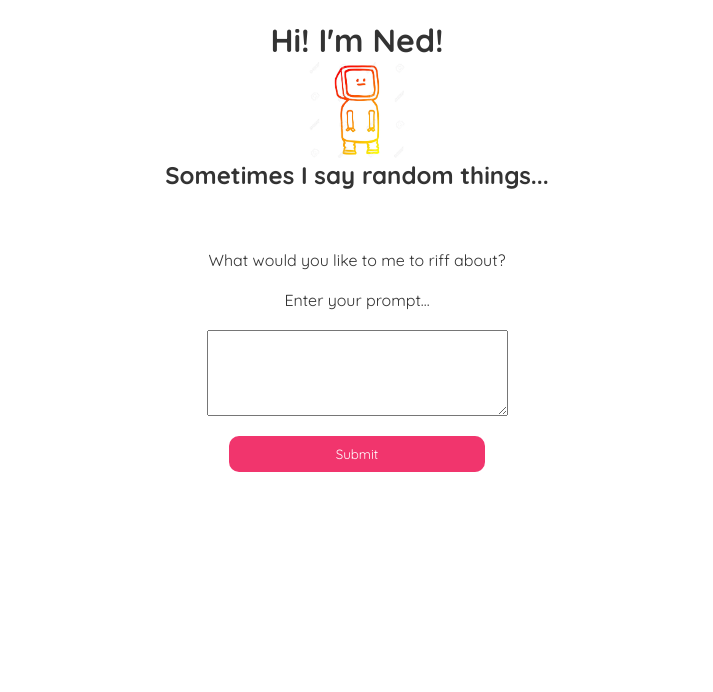
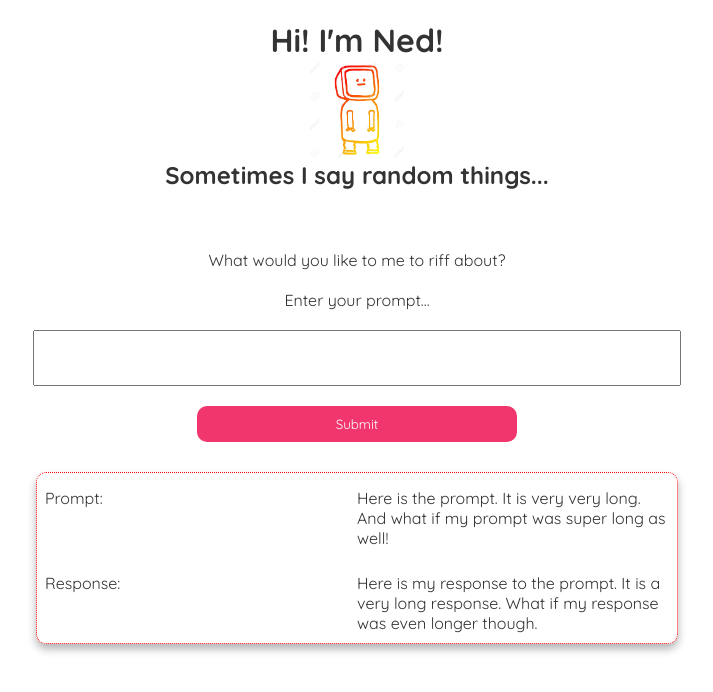
Before and after one commit to jonteal/fun-with-gpt-3, a React (Create React App) app in the folder shopify-challenge/: page / in a window 1280 px wide. Shown: the top 692 px of the page, without its empty margins (283-996 px from the left). Built offline with nearby package versions, Linux system fonts and the light colour scheme.

Commit message:
Additional CSS added to response card and prompt components.

```diff
--- a/shopify-challenge/src/App.js
+++ b/shopify-challenge/src/App.js
@@ -1,10 +1,14 @@
 import './App.css';
 import Prompt from './components/Prompt/Prompt';
+import ResponseCard from './components/ResponseCard/ResponseCard';
+import Responses from './components/Responses/Responses';
 
 function App() {
   return (
     <div className="App">
       <Prompt />
+      {/* <Responses /> */}
+      <ResponseCard />
     </div>
   );
 }
--- a/shopify-challenge/src/components/Prompt/Prompt.css
+++ b/shopify-challenge/src/components/Prompt/Prompt.css
@@ -21,12 +21,28 @@
     margin: 20px;
 }
 
+.prompt-form {
+    display: flex;
+    flex-direction: column;
+    justify-content: center;
+    align-items: center;
+    width: 50%;
+}
+
+.textbox {
+    width: 100%;
+    height: 50px;
+    font-size: 1.2rem;
+}
+
 .submit-button {
-    width: 20%;
+    width: 50%;
     margin-top: 20px;
+    margin-bottom: 20px;
     border-radius: 10px;
     border: none;
     background-color: #f1356d;
     color: white;
     padding: 10px;
+    cursor: pointer;
 }
--- a/shopify-challenge/src/components/Prompt/Prompt.jsx
+++ b/shopify-challenge/src/components/Prompt/Prompt.jsx
@@ -1,8 +1,46 @@
 import './Prompt.css';
 import Robot from '../../images/robot.jpg';
+import { useState } from 'react';
 
 
-const Prompt = () => {
+
+
+const Prompt = (props) => {
+    const [userInput, setUserInput] = useState('');
+
+
+    // const data = {
+    //     prompt: "Write a poem about a dog wearing skis",
+    //     temperature: 0.6,
+    //     max_tokens: 64,
+    //     top_p: 1,
+    //     frequency_penalty: 0,
+    //     presence_penalty: 0,
+    // };
+
+
+    // fetch("https://api.openai.com/v1/engines/text-curie-001/completions", {
+    //     method: "POST",
+    //     headers: {
+    //         "Content-Type": "application/json",
+    //         Authorization: `Bearer ${process.env.OPENAI_API_KEY}`,
+    //     },
+    //     body: JSON.stringify(data),
+    // });
+
+    const handleSubmit = (e) => {
+        e.preventDefault();
+
+        props.onSubmit({
+            id: Math.floor(Math.random() * 1000),
+            text: userInput
+        })
+    }
+
+    const handleChange = (e) => {
+        setUserInput(e.target.value);
+    };
+
     return(
         <>
             <div className="prompt-wrapper">
@@ -12,12 +50,22 @@ const Prompt = () => {
                 <p className='question-text'>What would you like to me to riff about?</p>
 
                 <p className='prompt-instruction'>Enter your prompt...</p>
-                <textarea name="textarea" rows="5" cols="40" className="textbox">
 
-                </textarea>
-                <button className="submit-button">
+                <form className="prompt-form" onSubmit={handleSubmit}>
+                    <input
+                        type="text"
+                        className="textbox"
+                        value={userInput}
+                        onChange={handleChange}
+                    />
+                <button
+                    className="submit-button"
+                >
                     Submit
                 </button>
+
+                </form>
+
             </div>
 
 
--- /dev/null
+++ b/shopify-challenge/src/components/ResponseCard/ResponseCard.css
@@ -0,0 +1,28 @@
+.response-card-wrapper {
+    display: flex;
+    justify-content: center;
+}
+
+.response-card-content {
+    border: 1px dotted red;
+    width: 50%;
+    margin: 10px;
+    border-radius: 10px;
+    box-shadow: 0px 5px 8px rgba(0, 0, 0, 0.3);
+}
+
+.prompt-container,
+.response-container {
+    display: flex;
+    flex-direction: row;
+    padding-top: 15px;
+    padding-left: 8px;
+    padding-right: 8px;
+    padding-bottom: 10px;
+    justify-content: space-between;
+}
+
+.left-side,
+.right-side {
+    width: 100%;
+}
--- /dev/null
+++ b/shopify-challenge/src/components/ResponseCard/ResponseCard.jsx
@@ -0,0 +1,30 @@
+import './ResponseCard.css';
+
+const ResponseCard = () => {
+    return (
+        <>
+            <div className="response-card-wrapper">
+                <div className="response-card-content">
+                    <div className='prompt-container'>
+                        <p className='left-side'>
+                            <span>Prompt</span>:
+                        </p>
+                        <p className='right-side'>
+                            Here is the prompt. It is very very long. And what if my prompt was super long as well!
+                        </p>
+                    </div>
+                    <div className='response-container'>
+                        <p className='left-side'>
+                            <span>Response</span>:
+                        </p>
+                        <p className='right-side'>
+                            Here is my response to the prompt. It is a very long response. What if my response was even longer though.
+                        </p>
+                    </div>
+                </div>
+            </div>
+        </>
+    )
+}
+
+export default ResponseCard;
--- /dev/null
+++ b/shopify-challenge/src/components/Responses/Responses.jsx
@@ -0,0 +1,15 @@
+import ResponseCard from "../ResponseCard/ResponseCard";
+
+const Responses = ({ responses }) => {
+    return (
+        <>
+            <div>
+                {responses.map((response) => (
+                    <ResponseCard response={response} />
+                ))}
+            </div>
+        </>
+    )
+}
+
+export default Responses;
--- a/shopify-challenge/src/index.css
+++ b/shopify-challenge/src/index.css
@@ -4,4 +4,9 @@
     margin: 0;
     font-family: "Quicksand";
     color: #333;
+    /* color: white; */
 }
+
+/* body {
+    background: linear-gradient(to right, #2c5364, #203a43);
+} */
```
Also changed, not shown: shopify-challenge/src/components/api/generate.js (+26 -14 lines), shopify-challenge/src/components/Responses/Responses.css (added).
